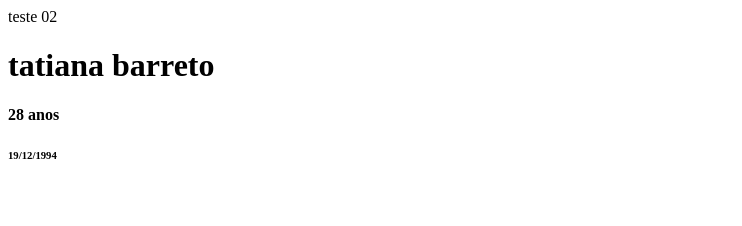
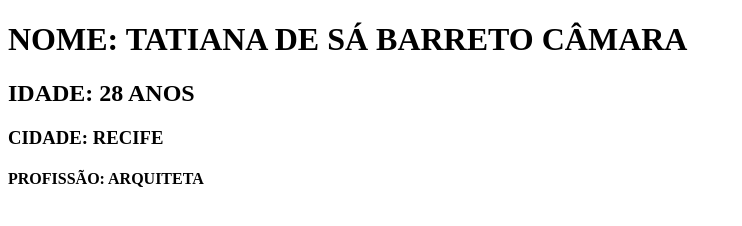
Before and after one commit to tati-barreto/AULA-04-PRATICO, a plain HTML site: page index.html in a window 1280 px wide. Shown: the whole page, without its empty margins (0-742 px from the left). Drawn offline with Linux system fonts and the light colour scheme.

Commit message:
iniciei o projeto

```diff
--- a/index.html
+++ b/index.html
@@ -6,11 +6,9 @@
     <title>Document</title>
 </head>
 <body>
-    teste 02
-    <h1>tatiana barreto</h1>
-    <h4>28 anos </h4>
-    <h6>19/12/1994</h6>
-
-
+    <h1>NOME: TATIANA DE SÁ BARRETO CÂMARA</h1>
+    <H2>IDADE: 28 ANOS</H2>
+    <H3>CIDADE: RECIFE</H3>
+    <H4>PROFISSÃO: ARQUITETA</H4>
 </body>
 </html>
```
